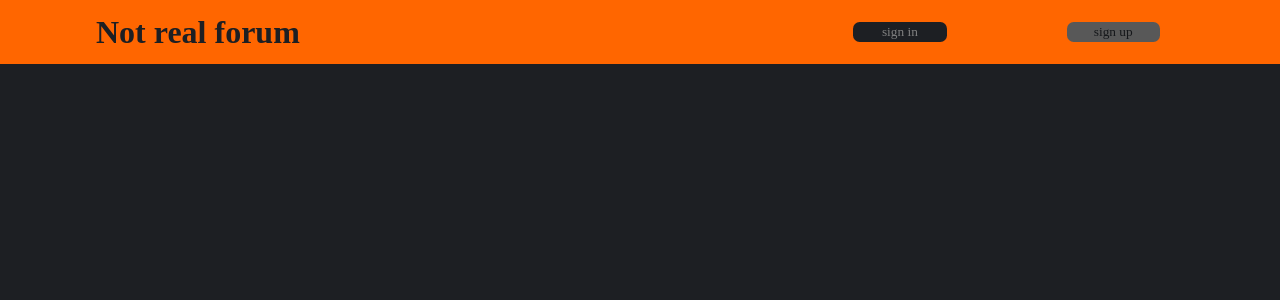
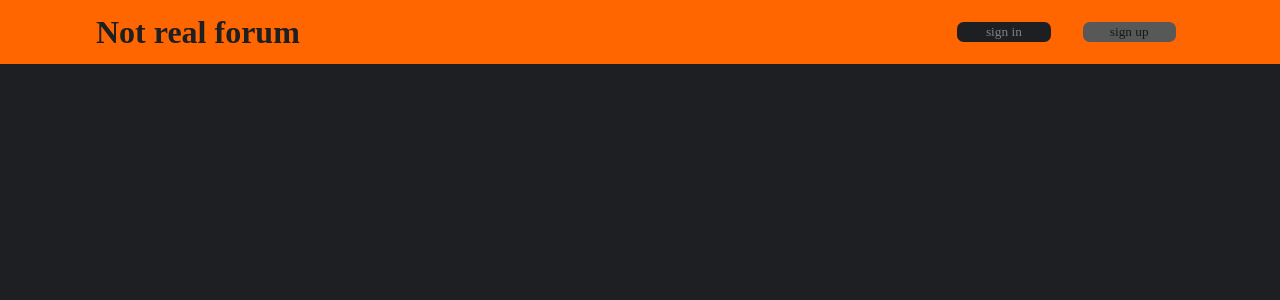
Before and after one commit to WilliamCSA04/not-real-forum, a React app in the folder client/: page / in a window 1280 px wide. Shown: the top 300 px of the page. Built offline with nearby package versions, Linux system fonts and the light colour scheme; a web font is replaced by a local one.

Commit message:
Created header-buttons class

```diff
--- a/client/src/scss/Header.scss
+++ b/client/src/scss/Header.scss
@@ -1,6 +1,7 @@
 @import "Global.scss";
 
 $headerHeight: 4em;
+$spacebetweenbuttons: 1em;
 
 .header{
     background-color: $orange;
@@ -22,3 +23,14 @@ $headerHeight: 4em;
         text-align: center;
     }
 }
+
+.header-buttons{
+    div:first-child{
+        text-align: right;
+        padding-right: $spacebetweenbuttons;
+    }
+    div:last-child{
+        text-align: left;
+        padding-left: $spacebetweenbuttons;
+    }
+}
```
